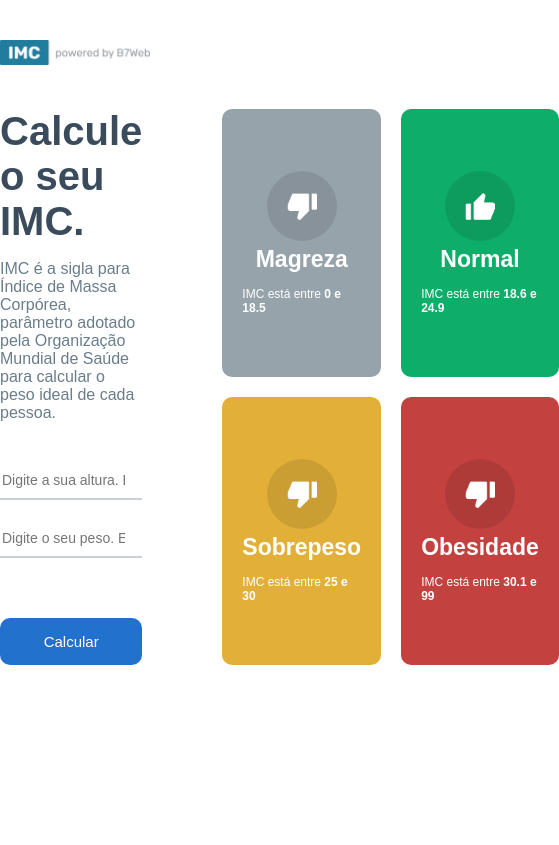
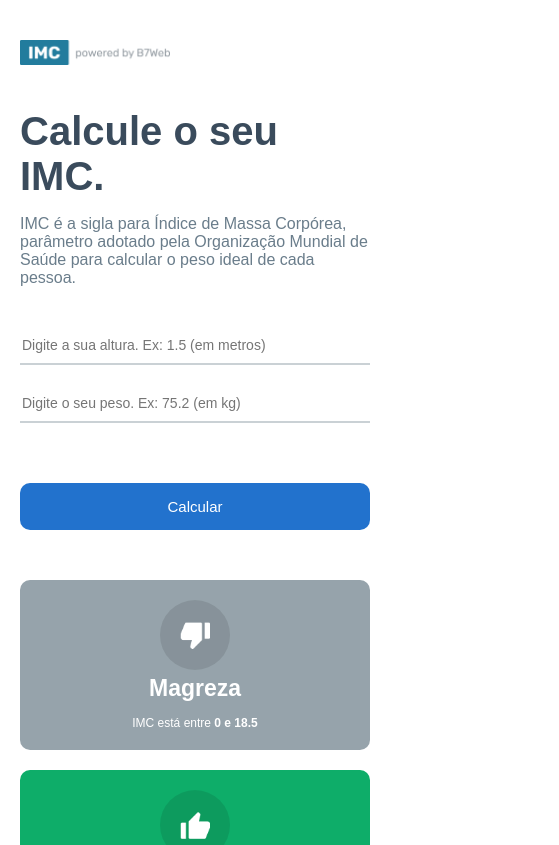
Before and after one commit to FelipeSaadi/Estudos, a React (Create React App) app in the folder React/Modulo 4/react_calc_imc/: page / in a window 390 px wide. Shown: the top 845 px of the page, 559 px wide, since content can reach past the window. Built offline with nearby package versions, Linux system fonts and the light colour scheme.

Commit message:
React - Finalizado o projeto da Calculadora de IMC

```diff
--- a/React/Modulo 4/react_calc_imc/src/App.module.css
+++ b/React/Modulo 4/react_calc_imc/src/App.module.css
@@ -92,3 +92,48 @@ body {
 .container .rightSide .rightArrow:hover {
     opacity: .85;
 }
+
+@media (max-width: 770px) {
+    header {
+        padding: 0 20px;
+    }
+    .container {
+        padding: 0 20px;
+        flex-direction: column;
+    }
+    .container .leftSide {
+        margin-right: 0;
+    }
+    .container .rightSide {
+        margin-left: 0;
+        margin-top: 50px;
+    }
+    .container .rightSide .rightArrow  {
+        margin-left: 0;
+        margin-top: 0;
+        align-self: flex-start;
+        margin: 10px;
+        transform: rotate(45deg)
+    }
+    .container .rightSide .rightResult {
+        margin: 0 20%;
+        width: 50%;
+    }
+}
+
+@media (max-width: 430px) {
+    .container .rightSide .grid {
+        grid-template-columns: 1fr;
+        margin-bottom: 20px;
+    }
+    .container .rightSide .rightResult {
+        margin: 0;
+        width: 100%;
+        margin-bottom: 20px;
+    }
+    .container .rightSide .rightArrow {
+        width: 60px;
+        height: 60px;
+        margin: 5px;
+    }
+}
```
